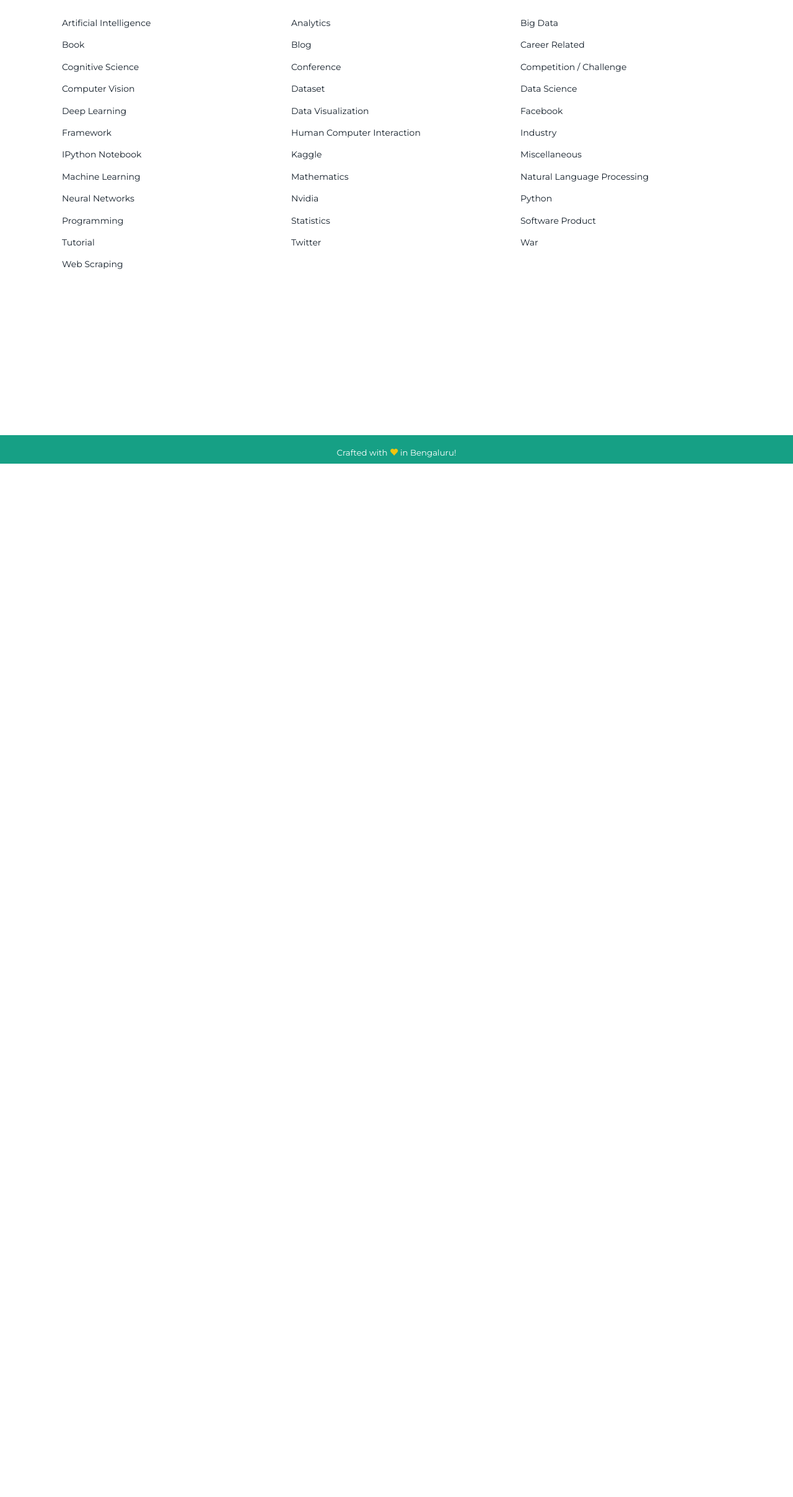
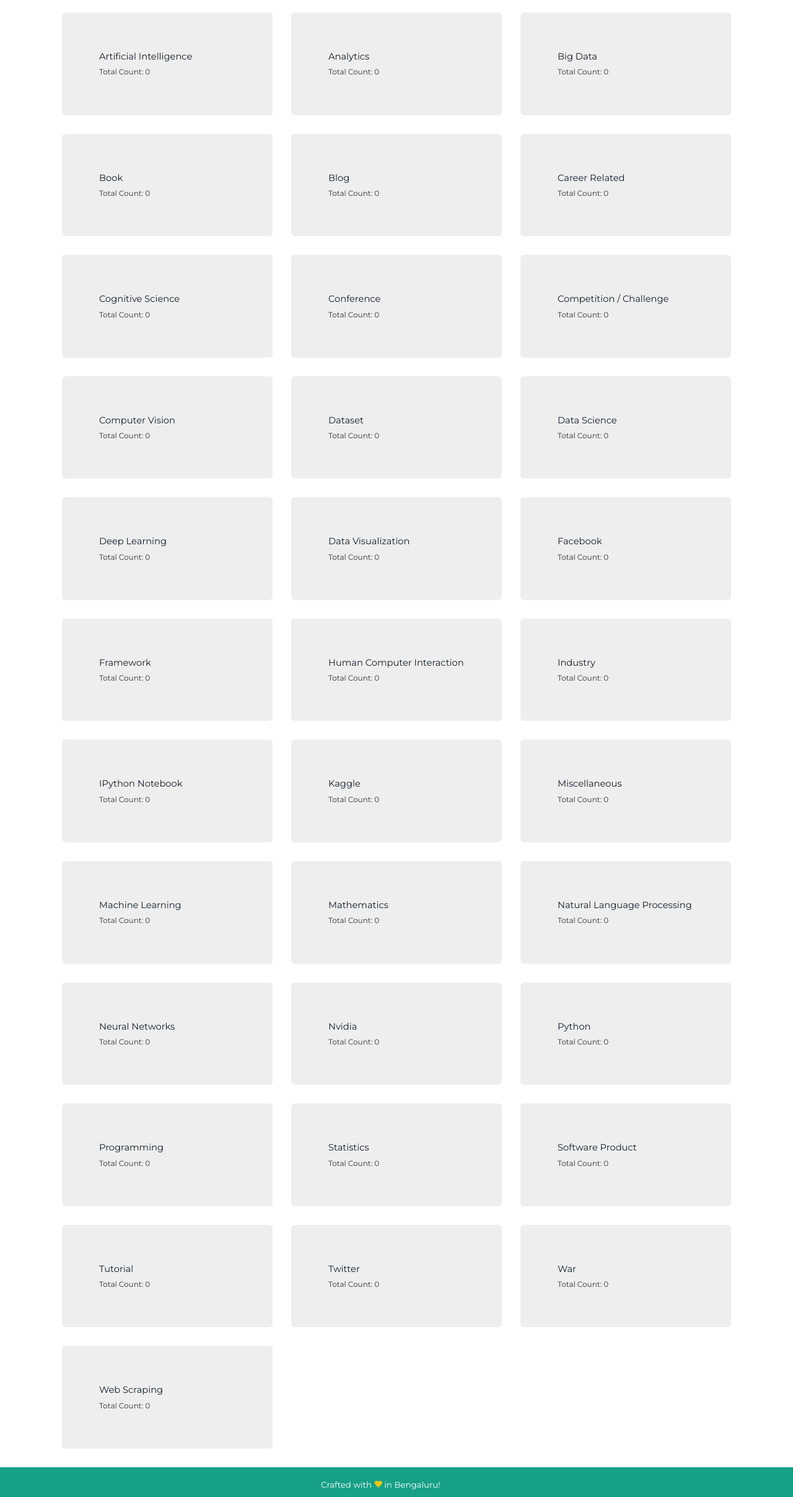
Before and after one commit to maheshkkumar/news_curator, a Flask app: page /category in a window 1280 px wide. Shown: the part 52-2467 px from the top of the page at 62% size. Before the commit the page ends 800 px from the top, so only its background shows below. Run offline with Flask 2, Linux system fonts and the light colour scheme; a database or web service that is not in the repository returns one stand-in record (values such as "Sample title"); some libraries are stand-ins or nearby versions.

Commit message:
Updated article UI

```diff
--- a/app/static/css/style.css
+++ b/app/static/css/style.css
@@ -1,5 +1,7 @@
 /* Body UI */
 body{
+    /*font-family: 'Roboto', sans-serif;*/
+    /*font-family: 'Merriweather Sans', sans-serif;*/
     font-family: 'Montserrat', sans-serif;
 }
 
@@ -22,6 +24,21 @@ body {
     height: 100%;
 }
 
+/* User Like and Recommend */
+#user-like-recommend{
+    font-size: 10pt;
+}
+
+/* Category Count Zero Text */
+#category-count-zero{
+    text-align: center;
+}
+
+/* Jumbotron Content UI */
+#jumbotron-data a{
+    text-align: center;
+}
+
 /* Set the fixed height of the footer here */
 #footer {
     background-color: #16a085;
@@ -31,10 +48,10 @@ body {
 
 #footer-note{
     color: #FFFFFF;
+    font-size: 10pt;
+    margin-right: 4%;
+    margin-bottom: 1%;
     text-align: center;
-    font-size: 10pt;
-    margin-bottom: 3%
-    margin-top: 1%
 }
 
 .glyphicon-heart{
--- a/app/templates/base.html
+++ b/app/templates/base.html
@@ -1,3 +1,4 @@
+
 <!DOCTYPE html>
 <html lang="en">
     <head>
@@ -14,14 +15,21 @@
 
         <!-- Bootstrap -->
         <link rel= "stylesheet" type= "text/css" href= "{{ url_for('static', filename='css/bootstrap.min.css') }}">
+
         <!-- Google Font  -->
+        <!-- <link href="https://fonts.googleapis.com/css?family=Roboto" rel="stylesheet"> -->
+        <!-- <link href="https://fonts.googleapis.com/css?family=Merriweather+Sans" rel="stylesheet"> -->
         <link href="https://fonts.googleapis.com/css?family=Montserrat" rel="stylesheet">
+
         <!-- Custom Cascading Style Sheet -->
         <link rel= "stylesheet" type= "text/css" href= "{{ url_for('static', filename='css/style.css') }}">
 
         <!-- JQuery and Bootstrap JS -->
         <script src="//ajax.googleapis.com/ajax/libs/jquery/1.11.2/jquery.min.js"></script>
         <script type="text/javascript" src="{{ url_for('static', filename='js/bootstrap.min.js') }}"></script>
+        <script type=text/javascript>
+            $SCRIPT_ROOT = {{ request.script_root|tojson|safe }};
+        </script>
 
         {% block head %}{% endblock %}
 
--- a/app/templates/login.html
+++ b/app/templates/login.html
@@ -14,6 +14,10 @@
                     {{ form.password(class="form-control", placeholder="Password") }}
                 </div>
                 <button class="btn btn-success" type="submit">Submit</button>
+                <br>
+                <br>
+                <hr id="form-hr">
+                <h5>Don't have an account? <a href="{{url_for('signup')}}">Sign Up</a></h5>
             </div>
         </form>
 
--- a/app/templates/signup.html
+++ b/app/templates/signup.html
@@ -14,6 +14,10 @@
                     {{ form.password(class="form-control", placeholder="Password") }}
                 </div>
                 <button class="btn btn-success btn-md" type="submit">Submit</button>
+                <br>
+                <br>
+                <hr>
+                <h5>Already have an account? <a href="{{url_for('login')}}">Login right away!</a></h5>
             </div>
         </form>
 
--- a/app/templates/total_categories.html
+++ b/app/templates/total_categories.html
@@ -4,7 +4,16 @@
 		<div class="col-md-12">
 		{% for category in category_chunk %}
 			<div id="total_categories" class="col-md-4">
-				<a href="{{ url_for('category_selection', category_type=category[1]) }}"><h5>{{category[1]}}</h5></a>
+				<div class="jumbotron">
+					<p id="jumbotron-data">
+						<a href="{{ url_for('category_selection', category_type=category[1]) }}"><h5>{{category[1]}}</ h5></a>
+						{% if category[0] in categories_count %}
+							<h6>Total Count: {{ categories_count[category[0]] }}</h6>
+						{% else %}
+							<h6>Total Count: 0</h6>
+						{% endif %}
+					</p>
+				</div>
 			</div>
 		{% endfor %}
 		</div>
--- a/app/views.py
+++ b/app/views.py
@@ -14,6 +14,19 @@ import validators
 import re
 
 mod = Blueprint('users', __name__)
+
+# Finding the categories count
+def article_categories():
+    articles = app.config['ARTICLES_COLLECTION'].find()
+    print "Articles = {}".format(articles.count())
+    categories = {}
+    for article in articles:
+        # print article
+        if article["category"] not in categories:
+            categories[article["category"].encode("utf-8")] = 1
+        else:
+            categories[article["category"].encode("utf-8")] +=1
+    return categories
 
 # Dividing the articles dictionary into chunks
 def chunks(l, n):
@@ -118,39 +131,44 @@ def signup():
 # Method to Submit a latest news article
 @app.route('/submit_article', methods=['POST', 'GET'])
 def submit_article():
-    form = UploadForm()
-    if request.method == 'POST' and form.validate_on_submit():
-        if validators.url(form.link.data):
-            ts = time.time()
-            data = {
-                "_id": form.link.data,
-                "description": form.description.data,
-                "category": form.category.data,
-                "user": current_user.username,
-                "createdAt":  datetime.datetime.fromtimestamp(ts).strftime('%Y-%m-%d %H:%M:%S')
-            }
+    if current_user.is_authenticated():
+        form = UploadForm()
+        if request.method == 'POST' and form.validate_on_submit():
+            if validators.url(form.link.data):
+                ts = time.time()
+                data = {
+                    "_id": form.link.data,
+                    "description": form.description.data,
+                    "category": form.category.data,
+                    "user": current_user.username,
+                    "createdAt":  datetime.datetime.fromtimestamp(ts).strftime('%Y-%m-%d %H:%M:%S')
+                }
 
-            try:
-                current_score = app.config['USERS_COLLECTION'].find_one({"_id": current_user.username})
-                if((app.config['NEWS_COLLECTION'].insert(data)) and app.config['USERS_COLLECTION'].update({"_id": current_user.username},
-                                                                    {"$set": {"user_score": int(current_score["user_score"])+1}})):
-                    flash("Link added successfully", category="success")
-                    return redirect(request.args.get("latest") or url_for("latest"))
+                try:
+                    current_score = app.config['USERS_COLLECTION'].find_one({"_id": current_user.username})
+                    if((app.config['NEWS_COLLECTION'].insert(data)) and app.config['USERS_COLLECTION'].update({"_id": current_user.username},
+                                                                        {"$set": {"user_score": int(current_score["user_score"])+1}})):
+                        flash("Link added successfully", category="success")
+                        return redirect(request.args.get("latest") or url_for("latest"))
 
-            except DuplicateKeyError:
-                flash("Article link already exists in the Database", category="error")
+                except DuplicateKeyError:
+                    flash("Article link already exists in the Database", category="error")
+                    return render_template("submit_article.html", form=form)
+            else:
+                flash("Not a valid link", category="error")
                 return render_template("submit_article.html", form=form)
-        else:
-            flash("Not a valid link", category="error")
-            return render_template("submit_article.html", form=form)
 
-    return render_template('submit_article.html', title='Submit Article', form=form)
+        return render_template('submit_article.html', title='Submit Article', form=form)
+    else:
+        flash("Login to submit a link", category="error")
+        return redirect(request.args.get("login") or url_for("login"))
 
 # List of all the categories
 @app.route('/category')
 def total_categories():
     categories_chunks = chunks(CATEGORIES, 3)
-    return render_template('total_categories.html', categories_chunks=categories_chunks, categories=CATEGORIES)
+    categories_count = article_categories()
+    return render_template('total_categories.html', categories_chunks=categories_chunks, categories=CATEGORIES, categories_count=categories_count)
 
 # Details of a specific category
 @app.route('/category/<string:category_type>')
@@ -163,10 +181,11 @@ def category_selection(category_type):
             sort = [("createdAt", -1)]
             query_result = app.config['ARTICLES_COLLECTION'].find({"category": article_category[0]}).sort(sort)
             articles = query_result.skip(offset).limit(per_page)
+            articles_length = articles.count() if articles else 0
             pagination = get_pagination(page=page, per_page=per_page, total=total,
                                     record_name=articles)
             return render_template('category.html', articles=articles, page=page,
-                            per_page=per_page, pagination=pagination, category_type=category_type)
+                            per_page=per_page, pagination=pagination, category_type=category_type, articles_length=articles_length)
         except ValueError:
             total = 0
             return render_template('category.html', total=total)
@@ -193,10 +212,11 @@ def latest():
         sort = [("createdAt", -1)]
         query_result = app.config['NEWS_COLLECTION'].find().sort(sort)
         articles = query_result.skip(offset).limit(per_page)
+        articles_length = articles.count() if articles else 0
         pagination = get_pagination(page=page, per_page=per_page, total=total,
                                 record_name=articles)
         return render_template('latest.html', articles=articles, page=page,
-                            per_page=per_page, pagination=pagination)
+                            per_page=per_page, pagination=pagination, articles_length=articles_length)
     except ValueError:
         total = 0
         return render_template('latest.html', total=total)
@@ -210,10 +230,11 @@ def trending():
         sort = [("createdAt", -1)]
         query_result = app.config['ARTICLES_COLLECTION'].find().sort(sort)
         articles = query_result.skip(offset).limit(per_page)
+        articles_length = articles.count() if articles else 0
         pagination = get_pagination(page=page, per_page=per_page, total=total,
                                 record_name=articles)
         return render_template('trending.html', articles=articles, page=page,
-                                per_page=per_page, pagination=pagination)
+                                per_page=per_page, pagination=pagination, articles_length=articles_length)
     except ValueError:
         total = 0
         return render_template('trending.html', total=total)
@@ -343,9 +364,8 @@ def username_length_modifier(username):
 # template_filter to find the article category, where the catgory is a tuple
 @app.template_filter()
 def find_article_category(article_type):
-    category =  [item[1] for item in CATEGORIES if item[0] == article_type]
-    return category[0]
-
+    category =  [item for item in CATEGORIES if item[0] == article_type]
+    return category
 
 # Method to load users credentials
 @lm.user_loader
```
Also changed, not shown: app/templates/category.html (+14 -2 lines), app/templates/latest.html (+14 -2 lines), app/templates/trending.html (+14 -2 lines).
